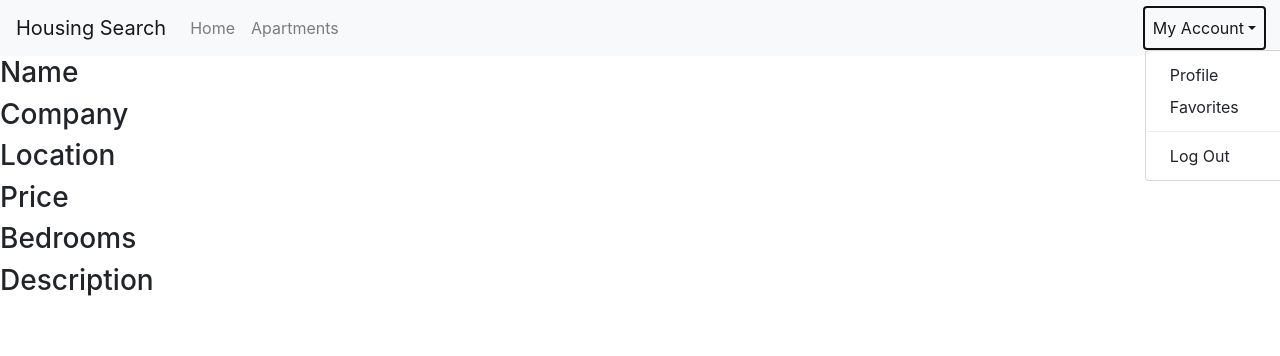
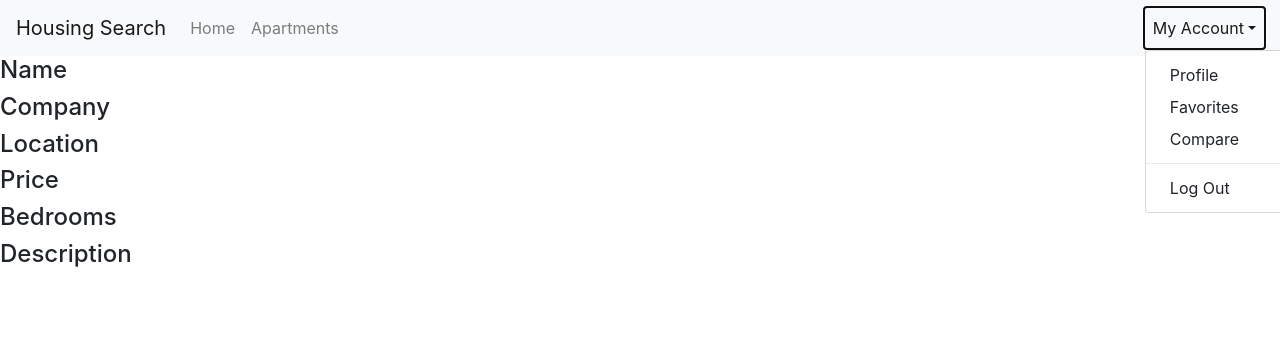
Before and after one commit to meganm18/Group-Project-Housing-Website, a Django app: page /compare/ in a window 1280 px wide, after a click on "My Account". Shown: the top 356 px of the page. Run offline with Django 3.2, Linux system fonts and the light colour scheme; a user stored in the database is signed in; data comes from the database, SQL or seed files in the repository; some libraries are stand-ins or nearby versions.

Commit message:
Working on comparing apartments

```diff
--- a/housing_app/templates/base.html
+++ b/housing_app/templates/base.html
@@ -31,7 +31,7 @@
 		{% url 'login' as login_path %}
 		{% url 'favorites' as favorites_path %}
 		{% url 'logout' as logout_path %}
-
+		{% url 'compare' as compare_path %}
 
 		<nav class="navbar navbar-expand-lg navbar-light bg-light fixed-top">
 			<a class="navbar-brand" href="">Housing Search</a>
@@ -69,6 +69,7 @@
 						<div class="dropdown-menu" aria-labelledby="navbarDropdown">
 							<a class="dropdown-item" href="{% url 'profile' user.username %}">Profile</a>
 							<a class="dropdown-item" href="{% url 'favorites' %}">Favorites</a>
+							<a class="dropdown-item" href="{% url 'compare' %}">Compare</a>
 						<div class="dropdown-divider"></div>
 							<a class="dropdown-item" href="{% url 'logout' %}">Log Out</a>
 						</div>
--- a/housing_app/templates/compare.html
+++ b/housing_app/templates/compare.html
@@ -4,12 +4,12 @@
 	{% block content %}
 	<div class="wrap">
     	<div class="category">
-			<h3>Name</h3>
-			<h3>Company</h3>
-			<h3>Location</h3>
-			<h3>Price</h3>
-			<h3>Bedrooms</h3>
-			<h3>Description</h3>
+			<h4>Name</h4>
+			<h4>Company</h4>
+			<h4>Location</h4>
+			<h4>Price</h4>
+			<h4>Bedrooms</h4>
+			<h4>Description</h4>
 		</div>
 
     	<div class="floatleft">
--- a/housing_app/views.py
+++ b/housing_app/views.py
@@ -29,9 +29,6 @@ def apartment_detail(request, id):
 		raise Http404("Apartment not found")
 	return render(request, 'apartment_detail.html', {'apartment': apartment})
 
-def compare(request):
-	return render(request, 'compare.html')
-
 def login(request):
 	return render(request, 'login.html')
 
@@ -53,6 +50,13 @@ def favorites(request):
 	favorites = user_profile.favorites.all()
 
 	return render(request, 'favorites.html', {'favorites': favorites})
+
+@login_required()
+def compare(request):
+	user = request.user
+	user_profile = user.userprofile
+	compare = user_profile.compare.all()
+	return render(request, 'compare.html',{'compare':compare})
 
 @login_required()
 def loginsuccess(request):
@@ -103,6 +107,17 @@ def save_favorite(request, apartment_id):
 
 	return redirect('apartments')
 
+@login_required
+def save_compare(request, apartment_id):
+	apartment = Apartment.objects.get(pk=apartment_id)
+	user = request.user
+	user_profile = user.userprofile
+	if request.method == "POST":
+		user_profile.compare.add(apartment)
+		user_profile.save()
+		user.save()
+	return redirect('apartments')
+
 
 @login_required
 def delete_favorite(request, apartment_id):
@@ -117,3 +132,16 @@ def delete_favorite(request, apartment_id):
 		user.save()
 
 	return redirect('favorites')
+
+@login_required
+def delete_compare(request, apartment_id):
+	apartment = Apartment.objects.get(pk=apartment_id)
+	user = request.user
+	user_profile = user.userprofile
+
+	if request.method == 'POST':
+		user_profile.compare.remove(apartment)
+		user_profile.save()
+		user.save()
+
+	return redirect('compare')
--- a/housing_project/apartments.html
+++ b/housing_project/apartments.html
@@ -42,7 +42,11 @@ center{
 					{% csrf_token %}
 					<button type="submit" class="btn btn-default" name="fav_apartment" id="fav_apartment{{ forloop.counter }}"> Save to Favorites </button>
 				</form>
-
+				{% if user and not user.is_anonymous %}
+				<form action="{% url 'save_compare' apartment.id %}" method="post">
+					{% csrf_token %}
+					<button type="submit" class="btn btn-default" name="compare_apartment" id="compare_apartment{{ forloop.counter }}"> Compare </button>
+				</form>
 				{% endif %}
 
 			</div>
--- a/housing_project/urls.py
+++ b/housing_project/urls.py
@@ -35,6 +35,8 @@ urlpatterns = [
     url(r'^delete_favorite/(\d+)/', views.delete_favorite, name='delete_favorite'),
     url(r'profile/(?P<username>[a-zA-Z0-9]+)$', views.get_user_profile, name='profile'),
     url(r'^compare/', views.compare, name='compare'),
+    url(r'^save_compare/(\d+)/', views.save_compare, name='save_compare'),
+    url(r'^delete_compare/(\d+)/', views.delete_compare, name='delete_compare'),
 ]
 
 urlpatterns += staticfiles_urlpatterns()
```
